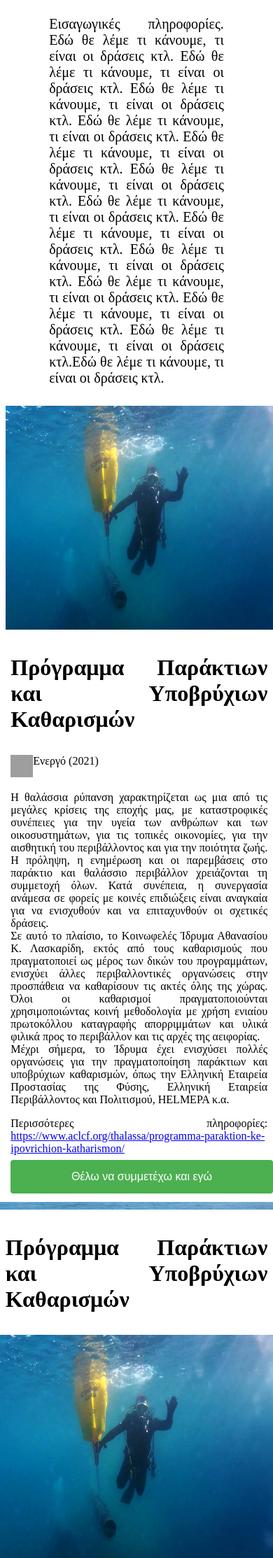
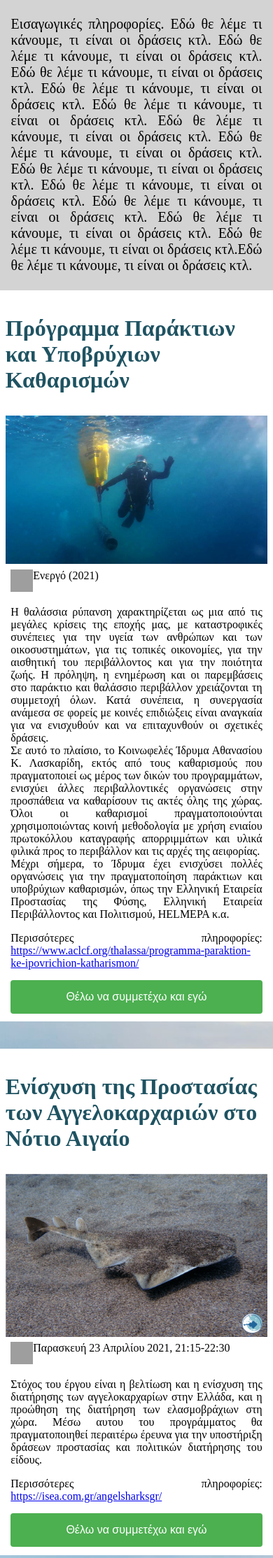
Before and after one commit to vrstelios/blue_life_csd_2021, a PHP site: page /Actions.html in a window 390 px wide; the page is wider, and only the part inside the window is pictured. Shown: the part 507-2734 px from the top of that part at 70% size. Run offline with PHP 8.4, Linux system fonts and the light colour scheme; grey boxes are pictures that could not be loaded.

Commit message:
Αλλαγή στις δράσεις ώστε να υπάρχει responsive για mobile Και στις κατηγορίες και HξΟτ επίσης για το mobile

```diff
--- a/Actions.html
+++ b/Actions.html
@@ -73,6 +73,107 @@
 </article>
 
 <article class="action">
+    <h3><b>Πρόγραμμα Παράκτιων και Υποβρύχιων Καθαρισμών</b></h3>
+    <div class="action_row">
+        <div class="column image">
+            <img src="images/3.Actions/Δράση2.jpg" alt="Άνθωπος κάτω από το νερό!" height="320" width="405"/>
+        </div>
+            <div class="column text" >
+                <div>
+                <div class="calendar">
+                    <img class="smallImage" src="images/3.Actions/icons8-event-64.png" alt="Calendar" height="32" width="32"/>
+                    Ενεργό (2021)
+                </div> <br>
+                <p> Η θαλάσσια ρύπανση χαρακτηρίζεται ως μια από τις μεγάλες κρίσεις της εποχής μας, με καταστροφικές συνέπειες
+                    για την υγεία των ανθρώπων και των οικοσυστημάτων, για τις τοπικές οικονομίες, για την αισθητική του περιβάλλοντος
+                    και για την ποιότητα ζωής. Η πρόληψη, η ενημέρωση και οι παρεμβάσεις στο παράκτιο και θαλάσσιο περιβάλλον χρειάζονται
+                    τη συμμετοχή όλων. Κατά συνέπεια, η συνεργασία ανάμεσα σε φορείς με κοινές επιδιώξεις είναι αναγκαία για να ενισχυθούν
+                    και να επιταχυνθούν οι σχετικές δράσεις. <br>
+                    Σε αυτό το πλαίσιο, το Κοινωφελές Ίδρυμα Αθανασίου Κ. Λασκαρίδη, εκτός από τους καθαρισμούς που πραγματοποιεί ως μέρος
+                    των δικών του προγραμμάτων, ενισχύει άλλες περιβαλλοντικές οργανώσεις στην προσπάθεια να καθαρίσουν τις ακτές όλης της χώρας.
+                    Όλοι οι καθαρισμοί πραγματοποιούνται χρησιμοποιώντας κοινή μεθοδολογία με χρήση ενιαίου πρωτοκόλλου καταγραφής απορριμμάτων
+                    και υλικά φιλικά προς το περιβάλλον και τις αρχές της αειφορίας. <br>
+                    Μέχρι σήμερα, το Ίδρυμα έχει ενισχύσει πολλές οργανώσεις για την πραγματοποίηση παράκτιων και υποβρύχιων καθαρισμών, όπως την
+                    Ελληνική Εταιρεία Προστασίας της Φύσης, Ελληνική Εταιρεία Περιβάλλοντος και Πολιτισμού, HELMEPA κ.α.
+                </p>
+                Περισσότερες πληροφορίες: <a href=" https://www.aclcf.org/thalassa/programma-paraktion-ke-ipovrichion-katharismon/"> https://www.aclcf.org/thalassa/programma-paraktion-ke-ipovrichion-katharismon/ </a>
+            </div>
+        </div>
+        <div class="column button">
+            <button class="buttonJoinActions"> Θέλω να συμμετέχω και εγώ </button>
+        </div>
+    </div>
+</article>
+
+<article class="action">
+    <h3><b>Ενίσχυση της Προστασίας των Αγγελοκαρχαριών στο Νότιο Αιγαίο</b></h3>
+    <div class="action_row">
+        <div class="column image">
+            <img src="images/3.Actions/ΔράσηΚαρχαρίες.png" alt="Αγγελοκαρχαρίας" height="320" width="405"/>
+        </div>
+        <div class="column text" >
+            <div>
+                <div class="calendar">
+                    <img class="smallImage" src="images/3.Actions/icons8-event-64.png" alt="Calendar" height="32" width="32"/>
+                    Παρασκευή 23 Απριλίου 2021, 21:15-22:30
+                </div><br>
+                <p>
+                    Στόχος του έργου είναι η βελτίωση και η ενίσχυση της διατήρησης των αγγελοκαρχαρίων στην Ελλάδα, και η προώθηση
+                    της διατήρηση των ελασμοβράχιων στη χώρα. Μέσω αυτου του προγράμματος θα πραγματοποιηθεί περαιτέρω έρευνα για την
+                    υποστήριξη δράσεων προστασίας και πολιτικών διατήρησης του είδους.
+                </p>
+                Περισσότερες πληροφορίες: <a href="https://isea.com.gr/angelsharksgr/">https://isea.com.gr/angelsharksgr/ </a>
+            </div>
+        </div>
+        <div class="column button">
+            <button class="buttonJoinActions"> Θέλω να συμμετέχω και εγώ </button>
+        </div>
+    </div>
+</article>
+
+<article class="action">
+    <h3><b>Ημέρες Θάλασσας 2021 στο Δήμο Θερμαϊκού</b></h3>
+    <div class="action_row">
+        <div class="column image">
+            <img src="images/3.Actions/ΔράσηΗμέραΘάλασσας.jpg" alt="Πρόγραμμα δράσεων" height="520" width="405"/>
+        </div>
+        <div class="column text" >
+            <div>
+                <div class="calendar">
+                    <img class="smallImage" src="images/3.Actions/icons8-event-64.png" alt="Calendar" height="32" width="32"/>
+                    Εθελοντικός Καθαρισμός Παραλίας Αγγελοχωρίου, Κυριακή 25 Απριλίου, 11:00 π.μ. <br>
+                    Σημείο έναρξης: παρκινγκ Ριβιέρα beach bar
+                </div><br>
+                <p>Όπως γνωρίζετε, η 20η Μαΐου έχει καθιερωθεί, με πρωτοβουλία της Ευρωπαϊκής Ένωσης, ως «Ευρωπαϊκή Ημέρα για τη Θάλασσα»,
+                    με στόχο να τονίσει το σημαντικό ρόλο που παίζουν οι ωκεανοί και οι θάλασσες στην καθημερινή ζωή των πολιτών
+                    της Ευρωπαϊκής Ένωσης και στην Ευρωπαϊκή προσπάθεια για τη βιώσιμη ανάπτυξή τους. Φέτος, το Ευρωπαϊκό Συνέδριο
+                    Ναυτιλίας και Αλιείας  λαμβάνει χώρα στην Ολλανδία.<br>
+                    Στο πλαίσιο, λοιπόν, του εορτασμού της Ευρωπαϊκής ημέρας Θάλασσας για το 2021, ο Δήμος Θερμαϊκού και συγκεκριμένα το ΝΠΔΔ
+                    «Δημοτικές, Πολιτιστικές, Περιβαλλοντικές, Αθλητικές, Κοινωνικές Υπηρεσίες Θερμαϊκού (δ.τ. ΔΗ.Π.Π.Α.Κ.Υ.Θ.)», θα διοργανώσει και
+                    φέτος για έκτη φορά, δράσεις οι οποίες έχουν άμεση σχέση με τη θάλασσα. Οι δράσεις μας είναι μέρος του συνεδρίου,
+                    στο «EMD in My Country 2021».
+                    <br>
+                    Ο Δήμαρχος Θερμαϊκού, Γιώργος Τσαμασλής, αναφέρει σχετικά:
+                    «Καθώς η κρίση του COVID-19 δεν έχει τελειώσει, με προσεγμένες δράσεις καλωσορίζουμε για 6η  φορά το θεσμό της Ευρωπαϊκής
+                    Ημέρα Θάλασσας 2021 στο Δήμο μας! Οι εκδηλώσεις μας είναι εννιά (9) στο σύνολο από τις εικοσιπέντε (25) της Ελληνικής Συμμετοχής
+                    και αυτό μας κάνει ιδιαίτερα χαρούμενους που μπορούμε να στηρίξουμε όλοι μαζί  οικολογικές  δράσεις και εκδηλώσεις με θέμα τη Θάλασσα.
+                    Η συμβολή των υπαλλήλων της καθαριότητας και του περιβάλλοντος, των  κατοίκων και των εθελοντικών ομάδων στην καθαριότητα
+                    των ακτών τον τελευταίο καιρό, μας δίνει τη χαρά, ότι η περιβαλλοντική  συνείδηση ωριμάζει.
+                    Η Θάλασσα μας πρέπει να αγαπηθεί όπως της αξίζει.  Είμαστε κοντά της!»
+                </p>
+                Περισσότερες πληροφορίες: <a href=" https://www.facebook.com/SeaThermaikos/">https://www.facebook.com/SeaThermaikos/ </a>
+            </div>
+        </div>
+        <div class="column button">
+            <button class="buttonJoinActions"> Θέλω να συμμετέχω και εγώ </button>
+        </div>
+    </div>
+</article>
+
+
+
+
+<article class="action">
     <div class="containerAction">
         <div class="image">
             <img src="images/3.Actions/Δράση2.jpg" alt="Άνθωπος κάτω από το νερό!" height="320" width="405"/>
@@ -100,110 +201,6 @@
         <button class="buttonJoinActions"> Θέλω να συμμετέχω και εγώ </button>
     </div>
 </article>
-
-<article class="action">
-    <h3><b>Πρόγραμμα Παράκτιων και Υποβρύχιων Καθαρισμών</b></h3>
-    <div class="action_row">
-        <div class="column image">
-            <img src="images/3.Actions/Δράση2.jpg" alt="Άνθωπος κάτω από το νερό!" height="320" width="405"/>
-        </div>
-            <div class="column text" >
-                <div>
-                <div class="image">
-                    <img class="smallImage" src="images/3.Actions/icons8-event-64.png" alt="Calendar" height="32" width="32"/>
-                    Ενεργό (2021)
-                </div> <br>
-                <p> Η θαλάσσια ρύπανση χαρακτηρίζεται ως μια από τις μεγάλες κρίσεις της εποχής μας, με καταστροφικές συνέπειες
-                    για την υγεία των ανθρώπων και των οικοσυστημάτων, για τις τοπικές οικονομίες, για την αισθητική του περιβάλλοντος
-                    και για την ποιότητα ζωής. Η πρόληψη, η ενημέρωση και οι παρεμβάσεις στο παράκτιο και θαλάσσιο περιβάλλον χρειάζονται
-                    τη συμμετοχή όλων. Κατά συνέπεια, η συνεργασία ανάμεσα σε φορείς με κοινές επιδιώξεις είναι αναγκαία για να ενισχυθούν
-                    και να επιταχυνθούν οι σχετικές δράσεις. <br>
-                    Σε αυτό το πλαίσιο, το Κοινωφελές Ίδρυμα Αθανασίου Κ. Λασκαρίδη, εκτός από τους καθαρισμούς που πραγματοποιεί ως μέρος
-                    των δικών του προγραμμάτων, ενισχύει άλλες περιβαλλοντικές οργανώσεις στην προσπάθεια να καθαρίσουν τις ακτές όλης της χώρας.
-                    Όλοι οι καθαρισμοί πραγματοποιούνται χρησιμοποιώντας κοινή μεθοδολογία με χρήση ενιαίου πρωτοκόλλου καταγραφής απορριμμάτων
-                    και υλικά φιλικά προς το περιβάλλον και τις αρχές της αειφορίας. <br>
-                    Μέχρι σήμερα, το Ίδρυμα έχει ενισχύσει πολλές οργανώσεις για την πραγματοποίηση παράκτιων και υποβρύχιων καθαρισμών, όπως την
-                    Ελληνική Εταιρεία Προστασίας της Φύσης, Ελληνική Εταιρεία Περιβάλλοντος και Πολιτισμού, HELMEPA κ.α.
-                </p>
-                Περισσότερες πληροφορίες: <a href=" https://www.aclcf.org/thalassa/programma-paraktion-ke-ipovrichion-katharismon/"> https://www.aclcf.org/thalassa/programma-paraktion-ke-ipovrichion-katharismon/ </a>
-            </div>
-        </div>
-        <div class="column button">
-            <button class="buttonJoinActions"> Θέλω να συμμετέχω και εγώ </button>
-        </div>
-    </div>
-</article>
-
-<div class="row">
-    <div class="column right">
-
-    </div>
-    <div class="column middle" >
-
-    </div>
-    <div class="column right">
-
-    </div>
-</div>
-
-
-<article class="action">
-    <div class="containerAction">
-        <div class="image">
-            <img src="images/3.Actions/ΔράσηΚαρχαρίες.png" alt="Αγγελοκαρχαρίας" height="320" width="405"/>
-        </div>
-        <div class="text">
-            <h3><b>Ενίσχυση της Προστασίας των Αγγελοκαρχαριών στο Νότιο Αιγαίο</b></h3>
-            <div class="image">
-                <img class="smallImage" src="images/3.Actions/icons8-event-64.png" alt="Calendar" height="32" width="32"/>
-                Παρασκευή 23 Απριλίου 2021,  21:15-22:30
-            </div><br>
-            <p>
-                Στόχος του έργου είναι η βελτίωση και η ενίσχυση της διατήρησης των αγγελοκαρχαρίων στην Ελλάδα, και η προώθηση
-                της διατήρηση των ελασμοβράχιων στη χώρα. Μέσω αυτου του προγράμματος θα πραγματοποιηθεί περαιτέρω έρευνα για την
-                υποστήριξη δράσεων προστασίας και πολιτικών διατήρησης του είδους.
-            </p>
-            Περισσότερες πληροφορίες: <a href="https://isea.com.gr/angelsharksgr/">https://isea.com.gr/angelsharksgr/ </a>
-        </div>
-        <button class="buttonJoinActions"> Θέλω να συμμετέχω και εγώ </button>
-    </div>
-</article>
-
-<article class="action">
-    <div class="containerAction">
-        <div class="image">
-            <img src="images/3.Actions/ΔράσηΗμέραΘάλασσας.jpg" alt="Πρόγραμμα δράσεων" height="520" width="405"/>
-        </div>
-        <div class="text">
-            <h3><b>Ημέρες Θάλασσας 2021 στο Δήμο Θερμαϊκού</b></h3>
-            <div class="image">
-                <img class="smallImage" src="images/3.Actions/icons8-event-64.png" alt="Calendar" height="32" width="32"/>
-                Εθελοντικός Καθαρισμός Παραλίας Αγγελοχωρίου, Κυριακή 25 Απριλίου,11:00 π.μ. <br>
-                Σημείο έναρξης: παρκινγκ Ριβιέρα beach bar
-            </div><br>
-            <p>Όπως γνωρίζετε, η 20η Μαΐου έχει καθιερωθεί, με πρωτοβουλία της Ευρωπαϊκής Ένωσης, ως «Ευρωπαϊκή Ημέρα για τη Θάλασσα»,
-                με στόχο να τονίσει το σημαντικό ρόλο που παίζουν οι ωκεανοί και οι θάλασσες στην καθημερινή ζωή των πολιτών
-                της Ευρωπαϊκής Ένωσης και στην Ευρωπαϊκή προσπάθεια για τη βιώσιμη ανάπτυξή τους. Φέτος, το Ευρωπαϊκό Συνέδριο
-                Ναυτιλίας και Αλιείας  λαμβάνει χώρα στην Ολλανδία.<br>
-                Στο πλαίσιο, λοιπόν, του εορτασμού της Ευρωπαϊκής ημέρας Θάλασσας για το 2021, ο Δήμος Θερμαϊκού και συγκεκριμένα το ΝΠΔΔ
-                «Δημοτικές, Πολιτιστικές, Περιβαλλοντικές, Αθλητικές, Κοινωνικές Υπηρεσίες Θερμαϊκού (δ.τ. ΔΗ.Π.Π.Α.Κ.Υ.Θ.)», θα διοργανώσει και
-                φέτος για έκτη φορά, δράσεις οι οποίες έχουν άμεση σχέση με τη θάλασσα. Οι δράσεις μας είναι μέρος του συνεδρίου,
-                στο «EMD in My Country 2021».
-                <br>
-                Ο Δήμαρχος Θερμαϊκού, Γιώργος Τσαμασλής, αναφέρει σχετικά:
-                «Καθώς η κρίση του COVID-19 δεν έχει τελειώσει, με προσεγμένες δράσεις καλωσορίζουμε για 6η  φορά το θεσμό της Ευρωπαϊκής
-                Ημέρα Θάλασσας 2021 στο Δήμο μας! Οι εκδηλώσεις μας είναι εννιά (9) στο σύνολο από τις εικοσιπέντε (25) της Ελληνικής Συμμετοχής
-                και αυτό μας κάνει ιδιαίτερα χαρούμενους που μπορούμε να στηρίξουμε όλοι μαζί  οικολογικές  δράσεις και εκδηλώσεις με θέμα τη Θάλασσα.
-                Η συμβολή των υπαλλήλων της καθαριότητας και του περιβάλλοντος, των  κατοίκων και των εθελοντικών ομάδων στην καθαριότητα
-                των ακτών τον τελευταίο καιρό, μας δίνει τη χαρά, ότι η περιβαλλοντική  συνείδηση ωριμάζει.
-                Η Θάλασσα μας πρέπει να αγαπηθεί όπως της αξίζει.  Είμαστε κοντά της!»
-            </p>
-            Περισσότερες πληροφορίες: <a href=" https://www.facebook.com/SeaThermaikos/">https://www.facebook.com/SeaThermaikos/ </a>
-        </div>
-        <button class="buttonJoinActions"> Θέλω να συμμετέχω και εγώ </button>
-    </div>
-</article>
-
 
 
 <!-----------------Go to top button----------------->
--- a/styles_actions.css
+++ b/styles_actions.css
@@ -19,7 +19,7 @@ titlesInPages h2 {
 }
 
 .actionIntro {
-    background-color: white;
+    background-color: lightgray;
     height: auto;
     text-align: justify;
     padding: 1% 18% 1% 18%;
@@ -39,11 +39,12 @@ titlesInPages h2 {
     text-align: justify;
     padding: 2%;
 }
-*/
+
 
 .action.containerAction.text p {
     text-align: justify;
 }
+*/
 
 
 .buttonJoinActions {
@@ -70,6 +71,7 @@ titlesInPages h2 {
 }
 
 h3 {
+    color: #1f5362;
     font-size: 32px;
 }
 
@@ -80,43 +82,56 @@ h3 {
     margin: 0;
 }
 
-/* 21/4/2021*/
+/* 21/4/2021*//*
 .text {
-    /*font-size: 20px;*/
+    /*font-size: 20px;
     padding-left: 2%;
 }
+*/
 
 .action {
     background-color: white;
     height: auto;
-    text-align: justify;
+
     padding: 1% 2% 1% 2%;
     font-size: 16px;
     margin-top:3%;
 }
 
-.action_row .column {
+.action * {
+    box-sizing: border-box;
+}
+
+.action_row {
+    display: flex;
+    align-items: center;
+    justify-content: center;
+}
+
+.action .column {
     float: left;
     display: flex;
     align-items: center;
     justify-content: center;
 }
 
-.action_row .image {
+.action .image {
     width: 30%;
 }
 
-.action_row .text {
+.action .text {
     width: 55%;
     padding: 2%;
+    text-align: justify;
 }
 
-.action_row .button {
+.action .button {
     width: 15%;
 }
 
-.action_row.image img {
-    max-width: 100%
+.action .image img {
+    max-width: 100%;
+    height: auto;
 }
 
 .action_row:after {
@@ -126,6 +141,17 @@ h3 {
 }
 
 @media screen and (max-width: 800px) {
+    .actionIntro {
+        padding: 1% 4% 1% 4%;
+        font-size: 20px;
+        margin-bottom: -10%;
+    }
+    .action {
+        margin-top:10%;
+    }
+    .action_row {
+        display: unset;
+    }
     .action_row .column {
         width: 100%;
     }
@@ -135,7 +161,7 @@ h3 {
         justify-content: center;
     }
 }
-
+/*
 @media screen and (max-width: 800px) {
     article .actionIntro {
         display: flex;
@@ -158,3 +184,5 @@ h3 {
         padding-left: 0;
     }
 }
+
+ */
--- a/styles_categories.css
+++ b/styles_categories.css
@@ -21,6 +21,10 @@
 }
 
 @media screen and (max-width: 800px) {
+    .category_content {
+        padding: 2% 4% 2% 4%;
+        font-size: 16px;
+    }
     .category_content img {
         display: flex;
         align-items: center;
--- a/styles_dykt.css
+++ b/styles_dykt.css
@@ -29,6 +29,10 @@
     width: 40%;
 }
 @media screen and (max-width: 800px) {
+    .did-you-know-that {
+        padding: 2% 4% 2% 4%;
+        font-size: 16px;
+    }
     .did-you-know-that  img {
         display: flex;
         align-items: center;
```
Also changed, not shown: styles_home.css (+7 -6 lines).
